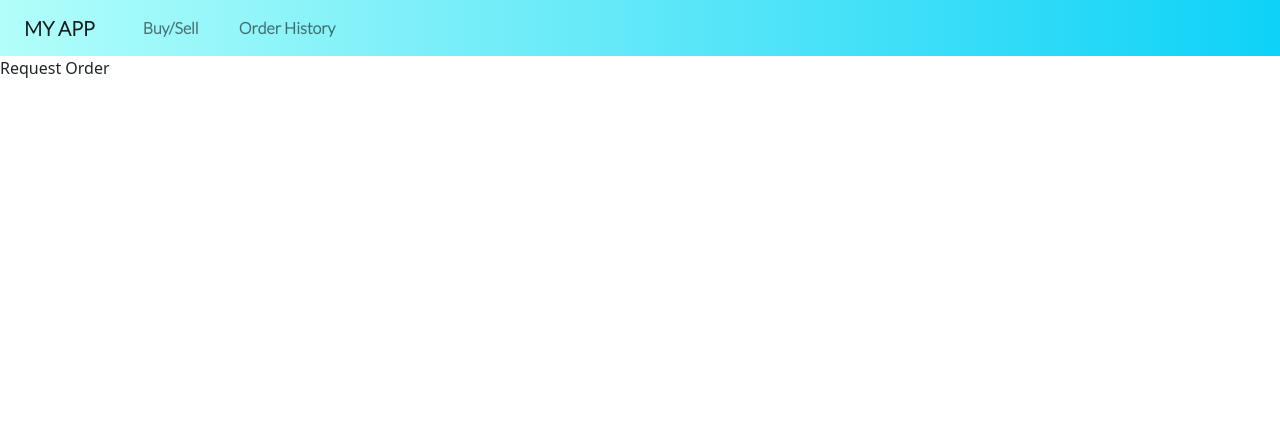
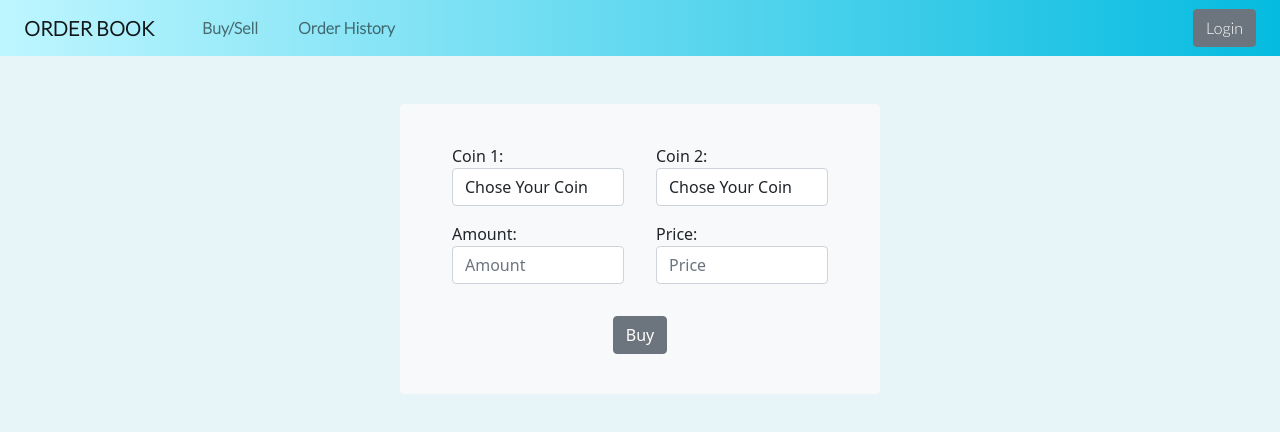
Before and after one commit to Sotatek-MinhPhung/OrderBookDemo, a React (Create React App) app: page /request_order in a window 1280 px wide. Shown: the top 432 px of the page. Built offline with nearby package versions, Linux system fonts and the light colour scheme.

Commit message:
create request order form

```diff
--- a/src/assets/css/stylesheet.css
+++ b/src/assets/css/stylesheet.css
@@ -1,6 +1,28 @@
 @import url('https://fonts.googleapis.com/css2?family=Lato:wght@300&display=swap');
+
+
+/* Remove arrow button in input tag*/
+/* Chrome, Safari, Edge, Opera */
+input::-webkit-outer-spin-button,
+input::-webkit-inner-spin-button {
+    -webkit-appearance: none;
+    margin: 0;
+}
+/* Firefox */
+input[type=number] {
+    -moz-appearance: textfield;
+}
+
+body {
+    background-color: #e7f4f8;
+}
 
 .my_nav {
     font-family:'Lato', sans-serif;
-    background: linear-gradient(to right, #b2fefa, #0ed2f7);
+    background: linear-gradient(to right, #bef6ff, #05bbe0);
 }
+
+.order_table {
+    max-width: 480px;
+    /*position: relative;*/
+}
--- /dev/null
+++ b/src/components/Login.js
@@ -0,0 +1,12 @@
+import React from "react"
+import {Button} from "reactstrap";
+
+const Login = () => {
+    return (
+        <>
+            <Button>Login</Button>
+        </>
+    )
+}
+
+export default Login
--- a/src/components/TopNav.js
+++ b/src/components/TopNav.js
@@ -1,5 +1,6 @@
 import React, {useState} from "react"
 import {Collapse, Nav, Navbar, NavbarBrand, NavbarToggler, NavItem, NavLink} from "reactstrap";
+import Login from "./Login";
 
 const TopNav = () => {
     const [collapsed, setCollapsed] = useState(false)
@@ -10,9 +11,9 @@ const TopNav = () => {
 
     return (
         <Navbar className="navbar-light my_nav" expand="lg">
-            <NavbarBrand className="m-p ps-4 fw-bolder" href="#"> MY APP </NavbarBrand>
-            <NavbarToggler onClick={toggle} />
-            <Collapse className="justify-content-between"  isOpen={collapsed} navbar>
+            <NavbarBrand className="ms-4 fw-bolder" href="#"> ORDER BOOK </NavbarBrand>
+            <NavbarToggler className="me-3" onClick={toggle}/>
+            <Collapse className="justify-content-lg-between" isOpen={collapsed} navbar>
                 <Nav navbar>
                     <NavItem className="ms-4 fw-bold">
                         <NavLink href="/request_order/">Buy/Sell</NavLink>
@@ -21,8 +22,13 @@ const TopNav = () => {
                         <NavLink href="/order_history/">Order History</NavLink>
                     </NavItem>
                 </Nav>
+
+                <Nav navbar>
+                    <NavItem active={false} className="mx-4">
+                        <Login/>
+                    </NavItem>
+                </Nav>
             </Collapse>
-
         </Navbar>
     )
 }
--- a/src/layouts/BlankLayout.js
+++ b/src/layouts/BlankLayout.js
@@ -3,10 +3,10 @@ import TopNav from "../components/TopNav";
 
 const BlankLayout = ({children}) => {
     return (
-        <>
+        <div className="d-flex flex-column align-content-center">
             <TopNav/>
             {children}
-        </>
+        </div>
     )
 }
 
--- a/src/pages/orderbook/RequestOrder.js
+++ b/src/pages/orderbook/RequestOrder.js
@@ -1,10 +1,76 @@
-import React from 'react'
+import React, {useState} from 'react'
+import {Button, Form, FormGroup, Input, Label} from "reactstrap";
 
 const RequestOrder = () => {
+    const [coin1, setCoin1] = useState('')
+    const [amount, setAmount] = useState(0)
+    const [coin2, setCoin2] = useState('')
+    const [price, setPrice] = useState(0)
+
+    const handleCoin1Change = event => {
+        setCoin1(event.target.value)
+    }
+    const handleAmountChange = event => {
+        setAmount(event.target.value)
+    }
+    const handleCoin2Change = event => {
+        setCoin2(event.target.value)
+    }
+    const handlePriceChange = event => {
+        setPrice(event.target.value)
+    };
+
+    const handleSubmit = (e) => {
+        e.preventDefault()
+        console.log(coin1 + " - " + amount + " - " + coin2 + " - " + price)
+    }
+
     return (
-        <div>
-            <p>Request Order</p>
-        </div>
+        <>
+            <div className="container order_table d-block mt-5 bg-light rounded-3">
+                <div className="p-4">
+                    <Form className="d-flex flex-column align-items-center" onSubmit={handleSubmit}>
+                        <div className="d-flex flex-row justify-content-center">
+                            <div>
+                                <FormGroup className="m-3">
+                                    <Label for="coin1">Coin 1: </Label>
+                                    <Input type="select" name="coin1" id="coin1" onChange={handleCoin1Change}>
+                                        <option value={null}>Chose Your Coin</option>
+                                        <option value="BTC">BTC</option>
+                                        <option value="ETH">ETH</option>
+                                        <option value="DOGE">DOGE</option>
+                                    </Input>
+                                </FormGroup>
+
+                                <FormGroup className="m-3">
+                                    <Label for="number">Amount: </Label>
+                                    <Input type="number" name="amount" id="amount" placeholder="Amount" onChange={handleAmountChange}/>
+                                </FormGroup>
+                            </div>
+
+                            <div>
+                                <FormGroup className="m-3">
+                                    <Label htmlFor="coin2">Coin 2:</Label>
+                                    <Input type="select" name="coin2" id="coin2" onChange={handleCoin2Change}>
+                                        <option value={null}>Chose Your Coin</option>
+                                        <option value="BTC">BTC</option>
+                                        <option value="ETH">ETH</option>
+                                        <option value="DOGE">DOGE</option>
+                                    </Input>
+                                </FormGroup>
+
+                                <FormGroup className="m-3">
+                                    <Label htmlFor="amount">Price: </Label>
+                                    <Input type="number" name="price" id="price" placeholder="Price" onChange={handlePriceChange}/>
+                                </FormGroup>
+                            </div>
+                        </div>
+
+                        <Button className="m-3" type="submit" onClick={handleSubmit}>Buy</Button>
+                    </Form>
+                </div>
+            </div>
+        </>
     )
 }
 
--- a/src/route/Routes.js
+++ b/src/route/Routes.js
@@ -7,11 +7,12 @@ import Page404 from "../pages/error_page/Page404";
 import BlankLayout from "../layouts/BlankLayout";
 
 const childRoutes = (Layout, routes) =>
-    routes.map(({ children, path, component: Component }) =>
+    routes.map(({ children, path, component: Component }, index) =>
         children ? (
             // Route item with children
-            children.map(({ path, component: Component }) => (
+            children.map(({ path, component: Component }, index) => (
                 <Route
+                    key={index}
                     path={path}
                     exact
                     render={props => (
@@ -24,6 +25,7 @@ const childRoutes = (Layout, routes) =>
         ) : (
             // Route item without children
             <Route
+                key={index}
                 path={path}
                 exact
                 render={props => (
```
